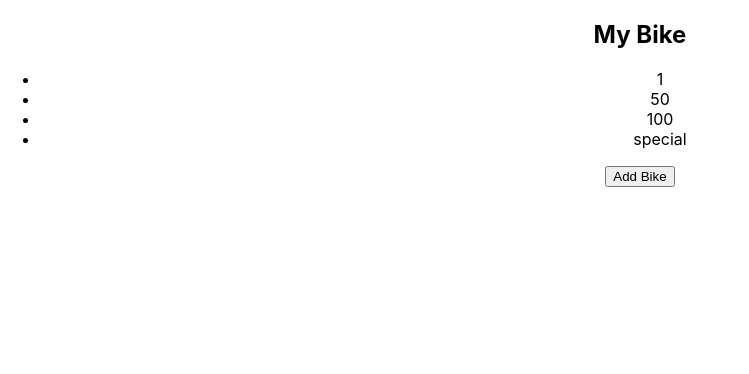
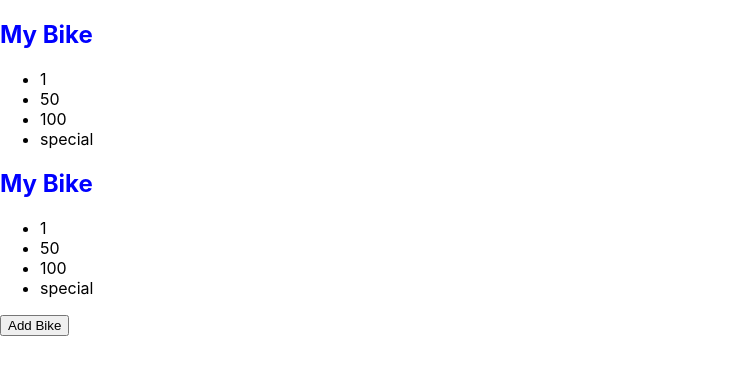
Before and after one commit to takhat/flasky-front-end-bikes, a React (Create React App) app: page / in a window 1280 px wide. Shown: the top 374 px of the page, without its empty margins (0-749 px from the left). Built offline with nearby package versions, Linux system fonts and the light colour scheme.

Commit message:
created Bike and BikeList components

```diff
--- a/src/App.js
+++ b/src/App.js
@@ -1,10 +1,10 @@
 import "./App.css";
-import Bike from "./components/Bike";
+import BikeList from "./components/BikeList.js";
 
 function App() {
   return (
-    <div className="App">
-      <Bike />
+    <div>
+      <BikeList />
       <button>Add Bike</button>
     </div>
   );
--- /dev/null
+++ b/src/components/Bike.css
@@ -0,0 +1,3 @@
+.bike__name{
+    color:blue;
+}
--- a/src/components/Bike.js
+++ b/src/components/Bike.js
@@ -1,3 +1,5 @@
+import "./Bike.css";
+
 const Bike = () => {
   const myBike = {
     id: 1,
@@ -8,7 +10,7 @@ const Bike = () => {
   };
   return (
     <div>
-      <h2>{myBike.name}</h2>
+      <h2 className="bike__name">{myBike.name}</h2>
       <ul>
         <li>{myBike.id}</li>
         <li>{myBike.size}</li>
--- /dev/null
+++ b/src/components/BikeList.js
@@ -0,0 +1,24 @@
+import Bike from "./Bike";
+
+const BikeList = () => {
+  const bikesList = [
+    {
+      id: 1,
+      name: "My Bike",
+      size: 50,
+      price: 100,
+      type: "special",
+    },
+    {
+      id: 2,
+      name: "Another Bike",
+      size: 30,
+      price: 90,
+      type: "duplicate",
+    },
+  ];
+
+  return bikesList.map((bike) => <Bike />);
+};
+
+export default BikeList;
```
Also changed, not shown: 1 other file (tests, documents, lock files or other folders).
